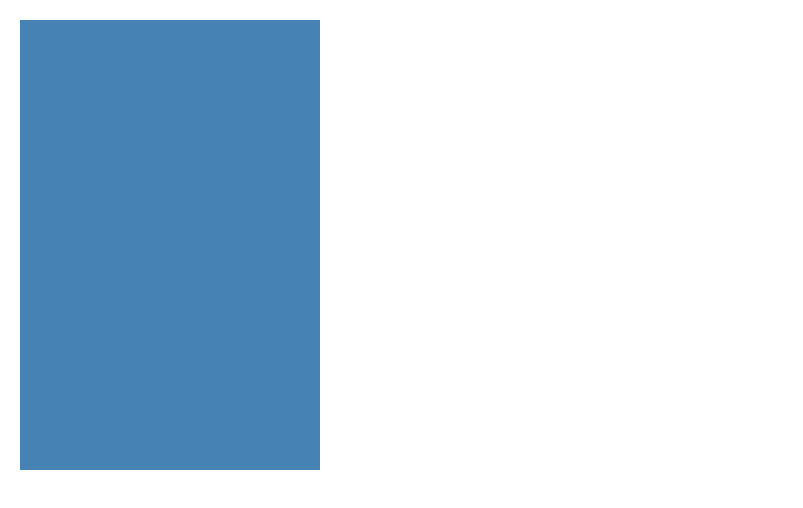
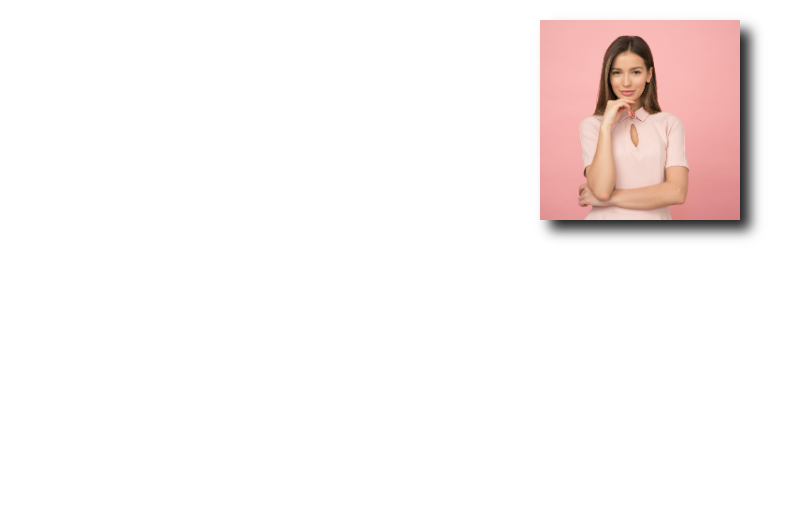
Before and after one commit to rjimenezg73/DisenioWebModerno, a plain HTML site: page Bordes y Sombras/index.html in a window 1280 px wide. Shown: the whole page, without its empty margins (0-803 px from the left). Drawn offline with Linux system fonts and the light colour scheme.

Commit message:
Box shadow

```diff
--- a/Bordes y Sombras/estilos.css
+++ b/Bordes y Sombras/estilos.css
@@ -4,10 +4,14 @@
   box-sizing: border-box;
 }
 
-div{
+img{
+  display: block;
   background: steelblue;
-  width: 300px;
-  height: 450px;
-  margin: 20px;
+  width: 200px;
+  height: 200px;
+  margin: 20px auto;
+  object-fit: cover;
   color: white;
+  /*border-style: ;*/
+  box-shadow: 10px 10px 12px rgb(37, 36, 36);
 }
--- a/Bordes y Sombras/index.html
+++ b/Bordes y Sombras/index.html
@@ -11,5 +11,6 @@
   <div>
 
   </div>
+  <img src="./uno.jpg" alt="Chica de tus sueños">
 </body>
 </html>
```
